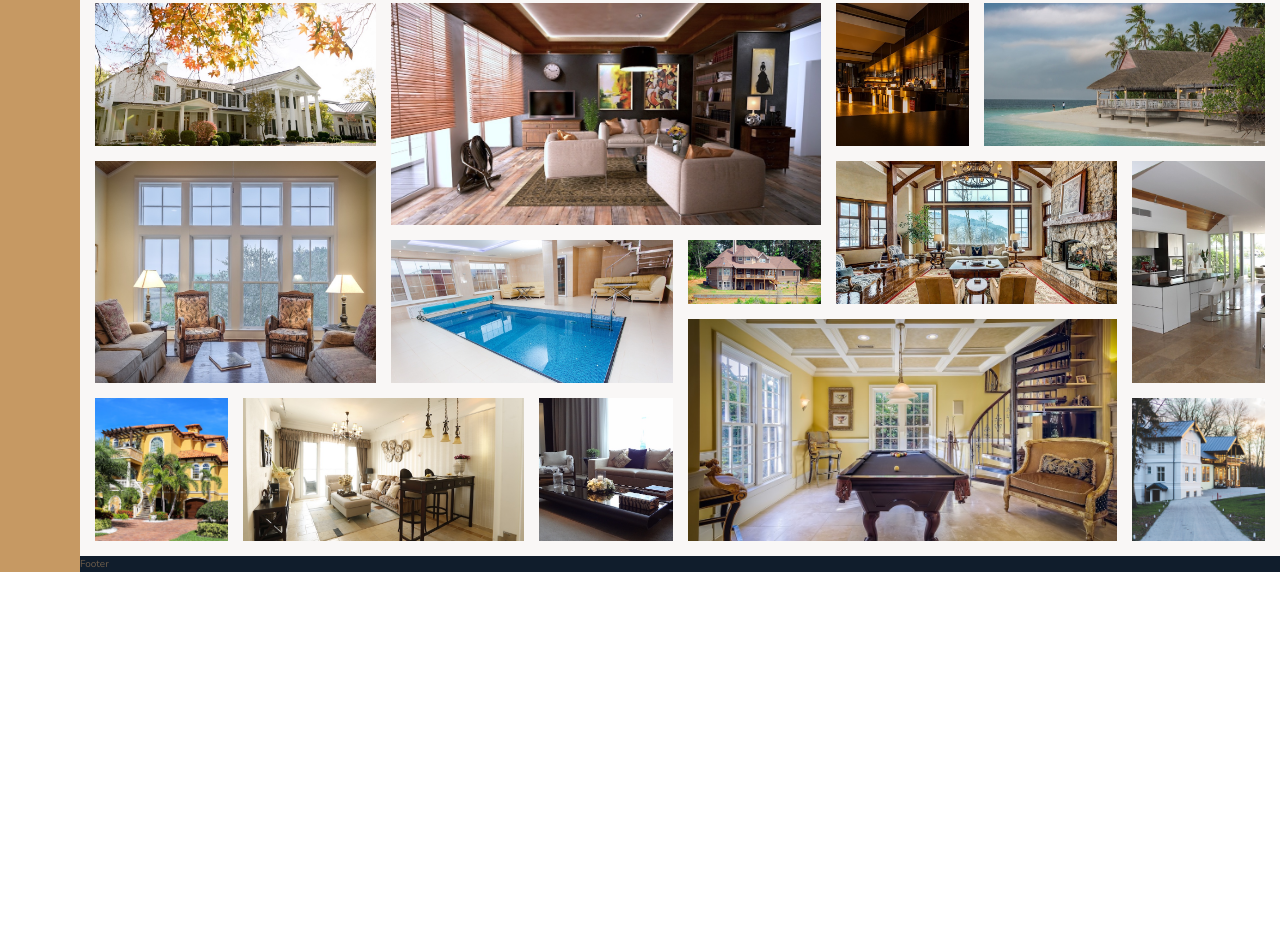
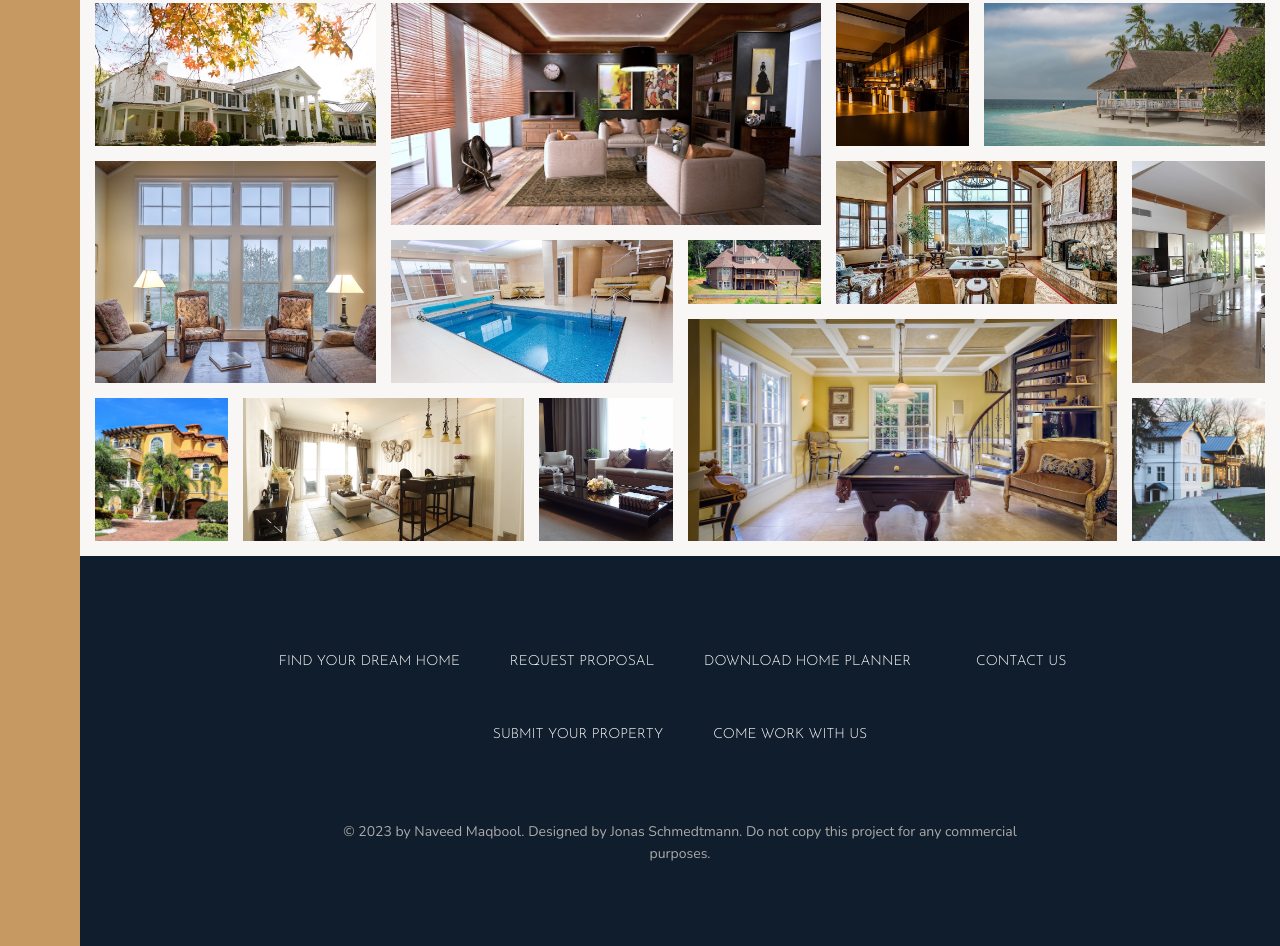
Before and after one commit to NaveedMaq/nexter, a website: page index.html in a window 1280 px wide. Shown: the part 3084-4030 px from the top of the page. Before the commit the page ends 3656 px from the top, so only its background shows below. Drawn offline with nearby package versions, Linux system fonts and the light colour scheme; files that its build step writes are made by us from their sources.

Commit message:
feat: complete footer

```diff
--- a/index.html
+++ b/index.html
@@ -394,6 +394,32 @@
       </figure>
     </section>
 
-    <footer class="footer">Footer</footer>
+    <footer class="footer">
+      <ul class="nav">
+        <li class="nav__item">
+          <a href="#" class="nav__link">Find your dream home</a>
+        </li>
+        <li class="nav__item">
+          <a href="#" class="nav__link">Request proposal</a>
+        </li>
+        <li class="nav__item">
+          <a href="#" class="nav__link">Download home planner</a>
+        </li>
+        <li class="nav__item">
+          <a href="#" class="nav__link">Contact us</a>
+        </li>
+        <li class="nav__item">
+          <a href="#" class="nav__link">Submit your property</a>
+        </li>
+        <li class="nav__item">
+          <a href="#" class="nav__link">Come work with us</a>
+        </li>
+      </ul>
+
+      <p class="copyright">
+        &copy; 2023 by Naveed Maqbool. Designed by Jonas Schmedtmann. Do not
+        copy this project for any commercial purposes.
+      </p>
+    </footer>
   </body>
 </html>
--- a/sass/_footer.scss
+++ b/sass/_footer.scss
@@ -1,4 +1,48 @@
 .footer {
   background-color: $color-secondary;
   grid-column: full-start / full-end;
+  padding: 8rem;
+
+  .nav {
+    list-style: none;
+
+    display: flex;
+    flex-wrap: wrap;
+    gap: 2rem;
+    align-items: center;
+    justify-content: center;
+
+    &__item {
+      min-width: 15rem;
+    }
+
+    &__link:link,
+    &__link:visited {
+      font-size: 1.4rem;
+      color: #fff;
+      text-decoration: none;
+      font-family: $font-display;
+      text-transform: uppercase;
+      text-align: center;
+      padding: 1.5rem;
+      display: block;
+      transition: all 0.2s;
+    }
+
+    &__link:hover,
+    &__link:active {
+      background-color: rgba($color: #fff, $alpha: 0.05);
+      transform: translateY(-3px);
+    }
+  }
 }
+
+.copyright {
+  font-size: 1.4rem;
+  color: $color-grey-light-2;
+  margin-top: 6rem;
+  margin-right: auto;
+  margin-left: auto;
+  text-align: center;
+  width: 70%;
+}
```
